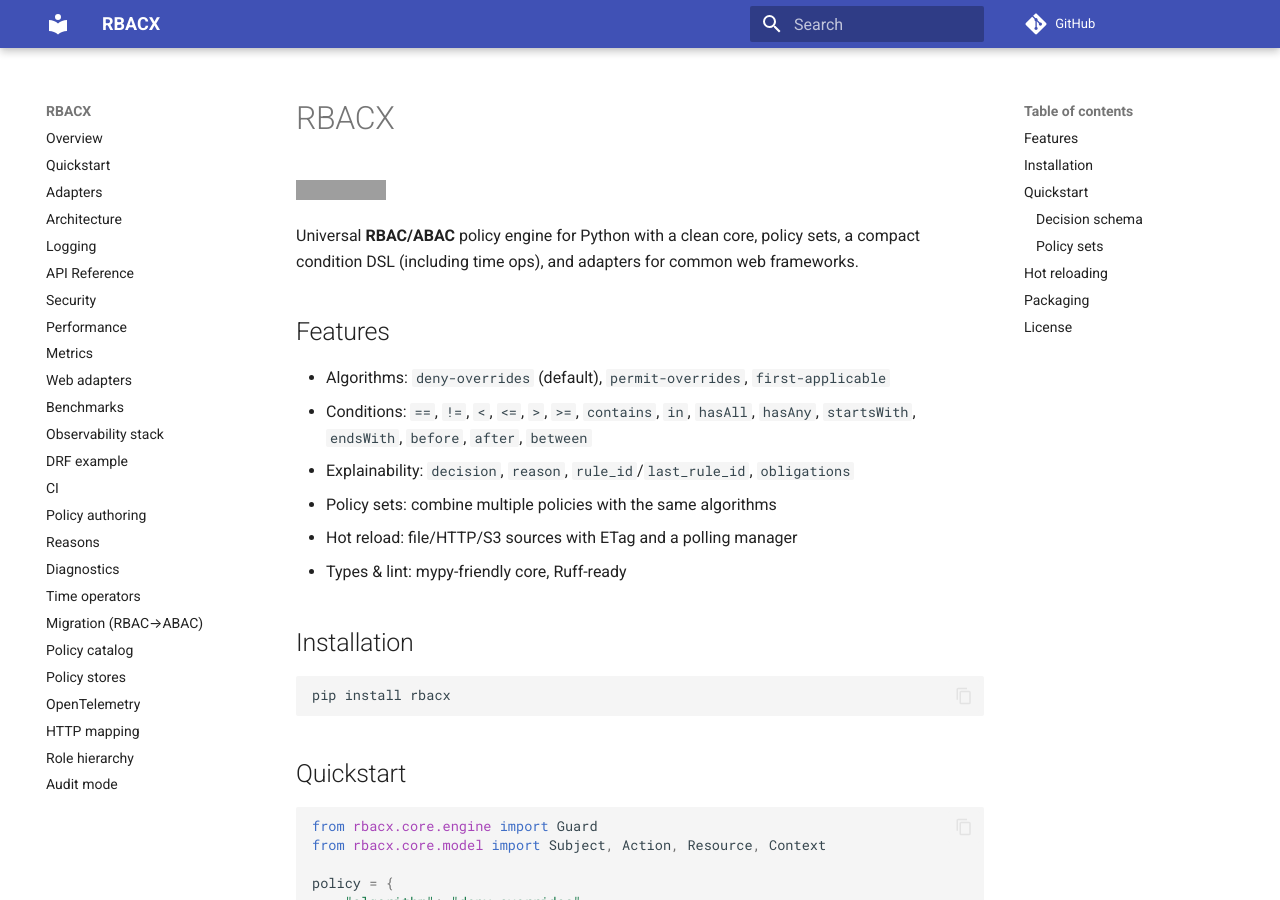
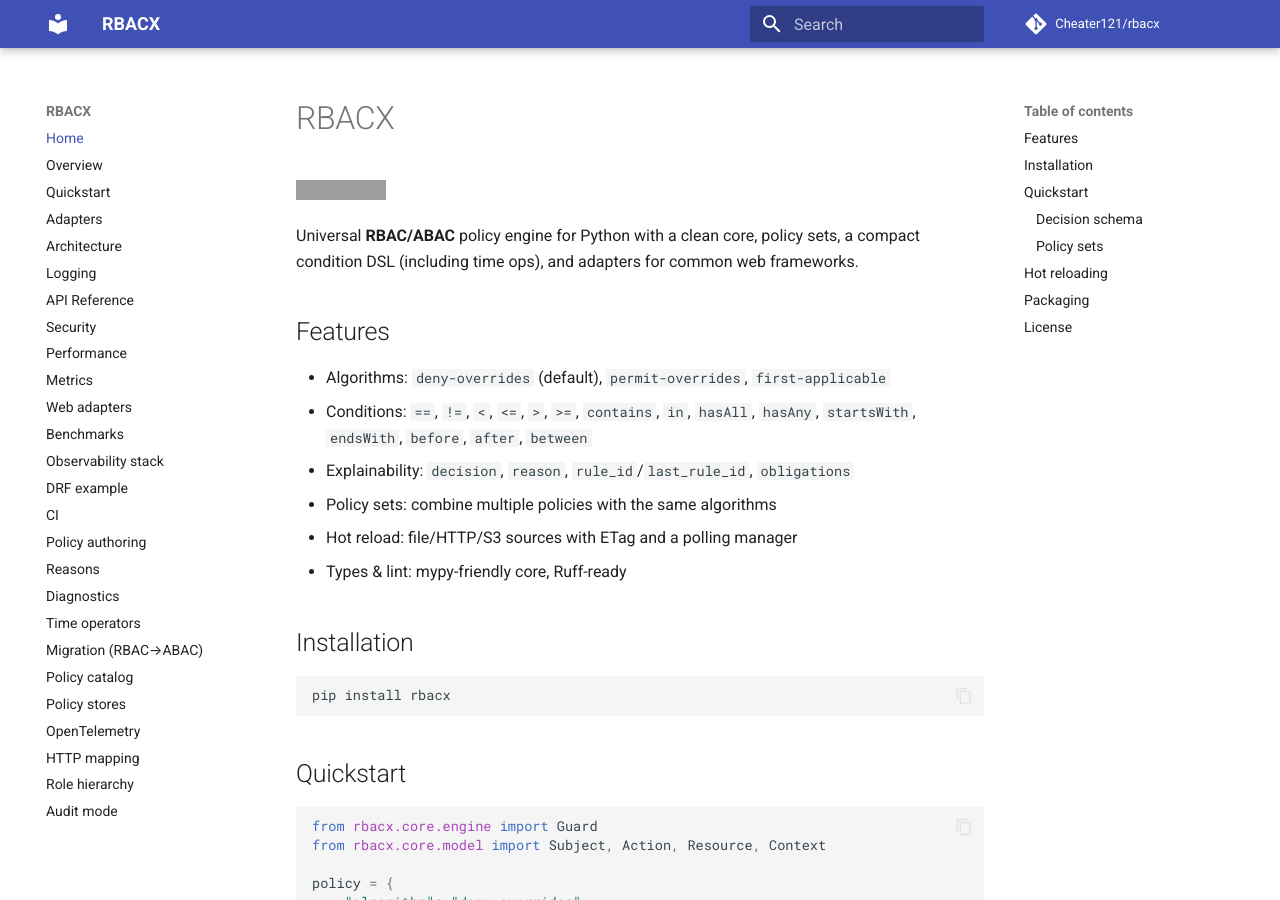
Before and after one commit to Cheater121/rbacx, an MkDocs documentation site: the page built from docs/index.md, in a window 1280 px wide and 900 px high. Built offline with MkDocs 1.6.1 and Material for MkDocs 9.7.7, drawn with Linux system fonts in a browser that asks for light colours; comment, search, counter and statistics services are not loaded; some of the changed lines change nothing that is shown; grey boxes are pictures that could not be loaded.

Commit message:
Update mkdocs.yml

```diff
--- a/mkdocs.yml
+++ b/mkdocs.yml
@@ -1,32 +1,10 @@
+site_name: RBACX
+site_url: https://cheater121.github.io/rbacx/
+repo_url: https://github.com/Cheater121/rbacx
+repo_name: Cheater121/rbacx
+edit_uri: edit/main/docs/
 
-site_name: RBACX
-repo_url: https://github.com/your-org/rbacx
-nav:
-  - Overview: docs/overview.md
-  - Quickstart: docs/quickstart.md
-  - Adapters: docs/adapters.md
-  - Architecture: docs/architecture.md
-  - Logging: docs/logging.md
-  - API Reference: docs/api.md
-  - Security: docs/security.md
-  - Performance: docs/performance.md
-  - Metrics: docs/metrics.md
-  - Web adapters: docs/web_adapters.md
-  - Benchmarks: docs/benchmarks.md
-  - Observability stack: docs/observability_stack.md
-  - DRF example: docs/drf_example.md
-  - CI: docs/ci.md
-  - Policy authoring: docs/policy_authoring.md
-  - Reasons: docs/reasons.md
-  - Diagnostics: docs/diagnostics.md
-  - Time operators: docs/time_operators.md
-  - Migration (RBAC→ABAC): docs/migration_rbac_to_abac.md
-  - Policy catalog: docs/policy_catalog.md
-  - Policy stores: docs/policy_stores.md
-  - OpenTelemetry: docs/otel_metrics.md
-  - HTTP mapping: docs/http_mapping.md
-  - Role hierarchy: docs/roles.md
-  - Audit mode: docs/audit_mode.md
+docs_dir: docs
 
 theme:
   name: material
@@ -37,11 +15,13 @@
 plugins:
   - search
   - mkdocstrings:
+      default_handler: python
       handlers:
         python:
           options:
             docstring_style: google
             merge_init_into_class: true
+            show_source: false
 
 markdown_extensions:
   - admonition
@@ -49,3 +29,31 @@
       permalink: true
   - pymdownx.highlight
   - pymdownx.superfences
+
+nav:
+  - Home: index.md
+  - Overview: overview.md
+  - Quickstart: quickstart.md
+  - Adapters: adapters.md
+  - Architecture: architecture.md
+  - Logging: logging.md
+  - API Reference: api.md
+  - Security: security.md
+  - Performance: performance.md
+  - Metrics: metrics.md
+  - Web adapters: web_adapters.md
+  - Benchmarks: benchmarks.md
+  - Observability stack: observability_stack.md
+  - DRF example: drf_example.md
+  - CI: ci.md
+  - Policy authoring: policy_authoring.md
+  - Reasons: reasons.md
+  - Diagnostics: diagnostics.md
+  - Time operators: time_operators.md
+  - Migration (RBAC→ABAC): migration_rbac_to_abac.md
+  - Policy catalog: policy_catalog.md
+  - Policy stores: policy_stores.md
+  - OpenTelemetry: otel_metrics.md
+  - HTTP mapping: http_mapping.md
+  - Role hierarchy: roles.md
+  - Audit mode: audit_mode.md
```
